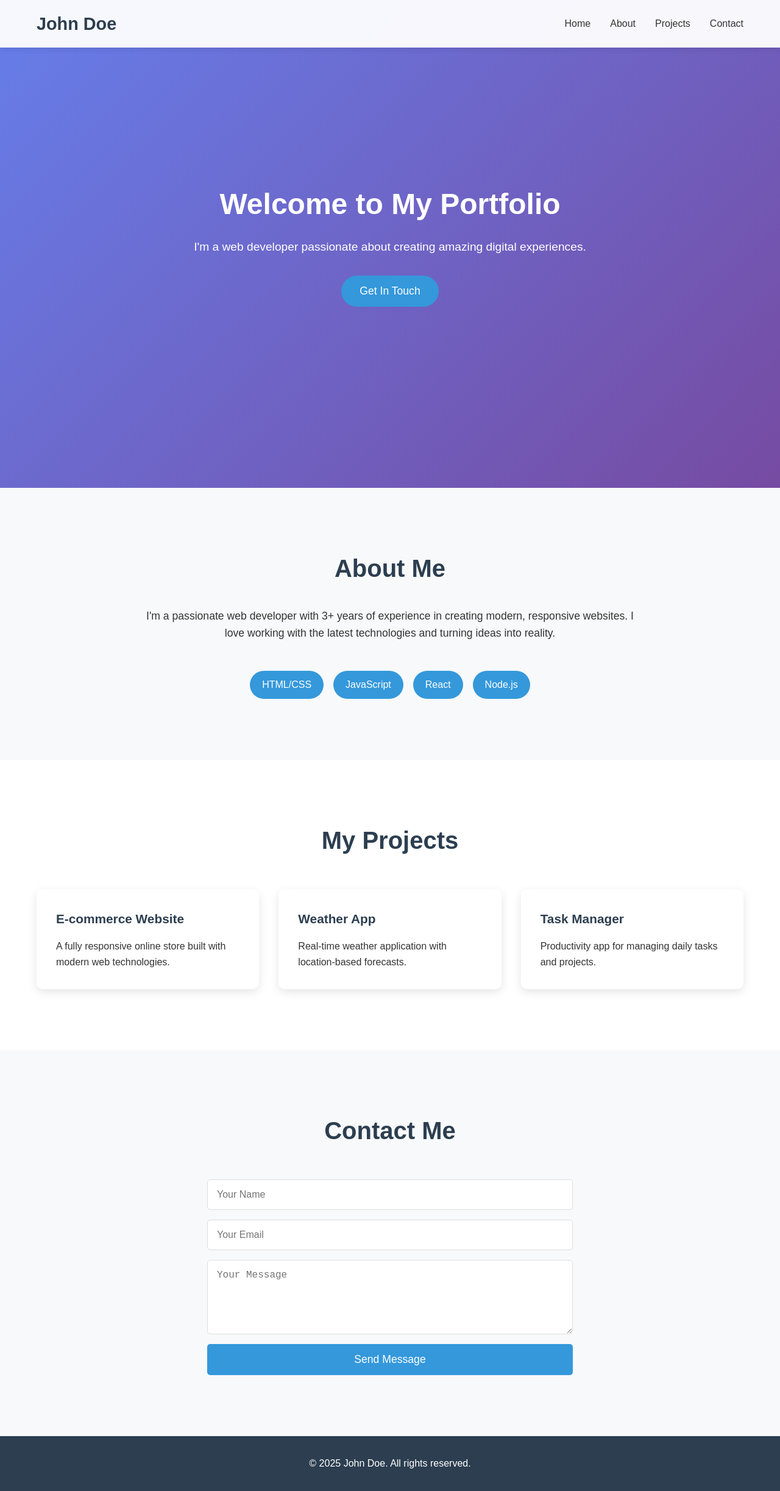
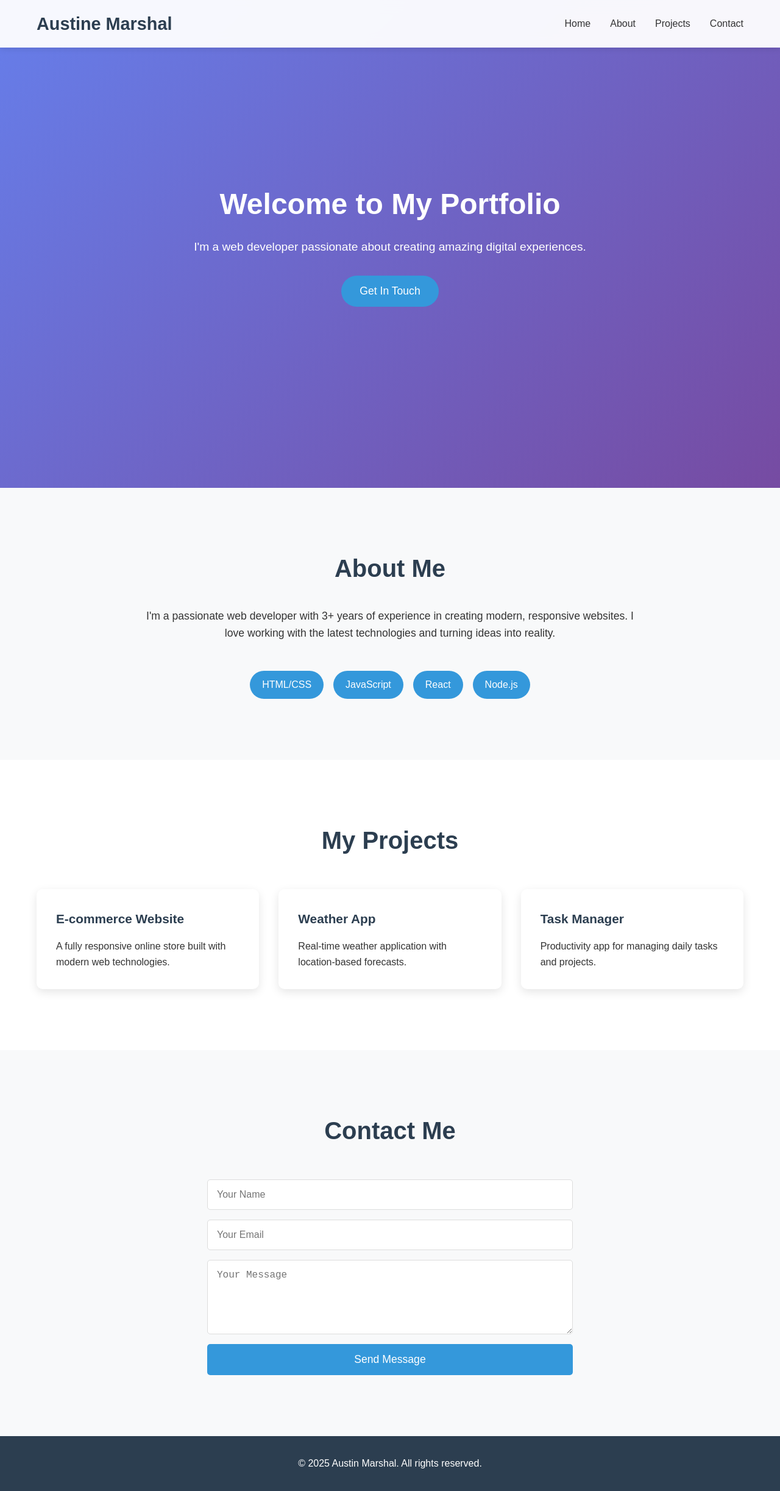
Before and after one commit to Marshal20911/mywebsite, a plain HTML site: page index.html in a window 1280 px wide. Shown: the whole page at 61% size. Drawn offline with Linux system fonts and the light colour scheme.

Commit message:
Update index.html

```diff
--- a/index.html
+++ b/index.html
@@ -10,7 +10,7 @@
     <header>
         <nav>
             <div class="logo">
-                <h1>John Doe</h1>
+                <h1>Austine Marshal</h1>
             </div>
             <ul class="nav-links">
                 <li><a href="#home">Home</a></li>
@@ -82,7 +82,7 @@
     </main>
 
     <footer>
-        <p>&copy; 2025 John Doe. All rights reserved.</p>
+        <p>&copy; 2025 Austin Marshal. All rights reserved.</p>
     </footer>
 
     <script src="script.js"></script>
```
